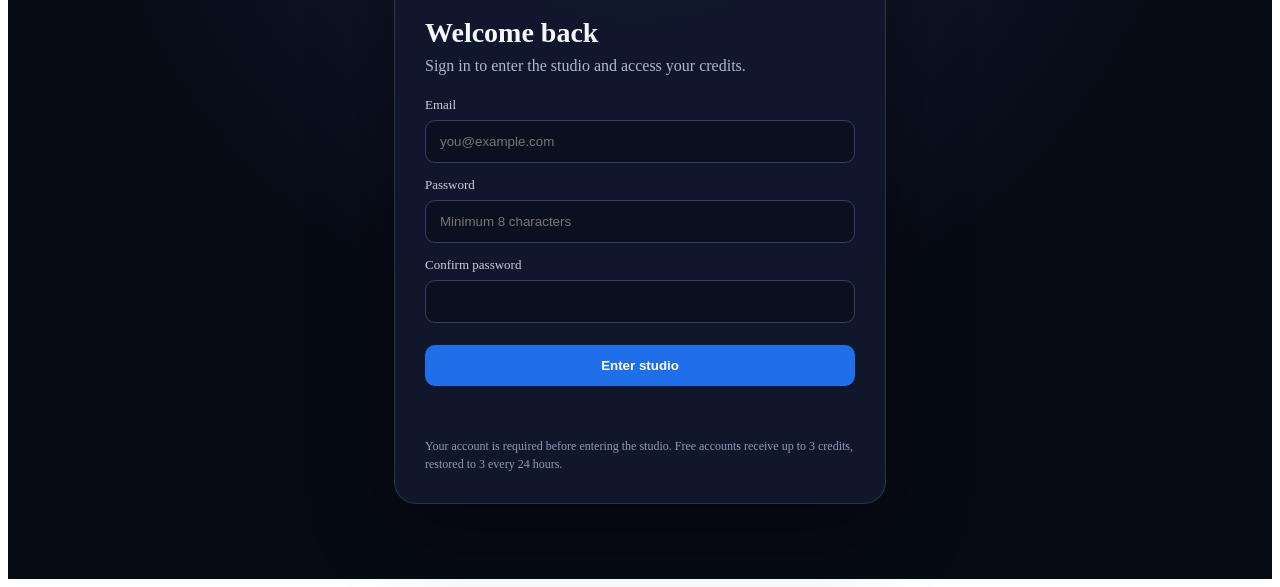
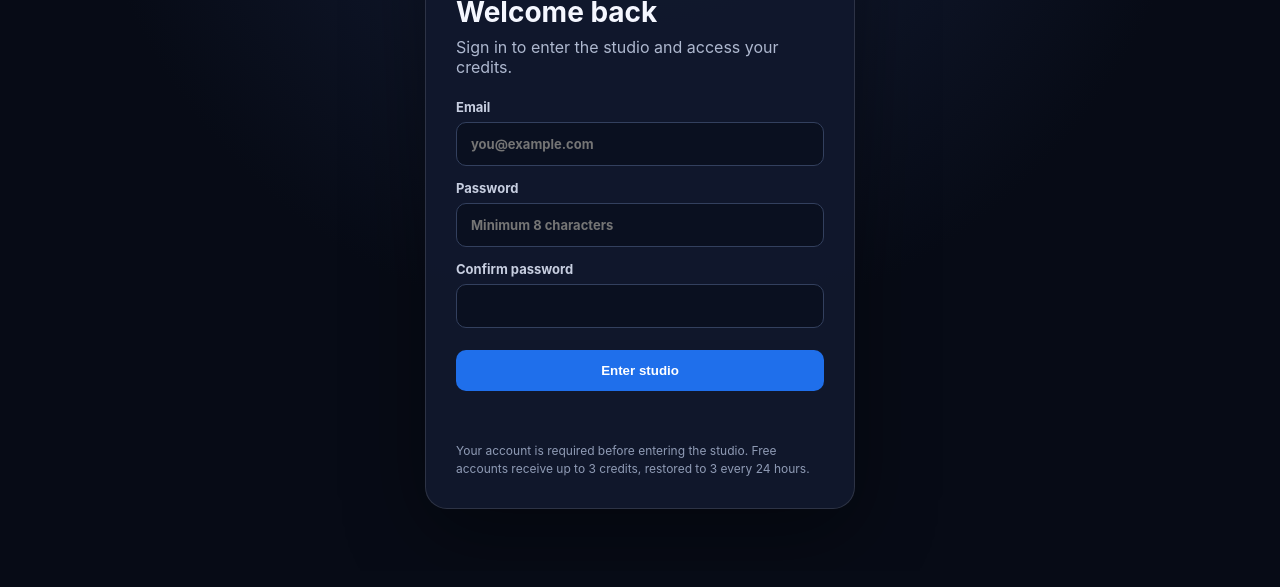
Before and after one commit to milanesmiquelangel-a11y/SaladeProyeccion, a website: page public/index.html in a window 1280 px wide. Shown: the part 229-816 px from the top of the page. Drawn offline with Linux system fonts and the light colour scheme; no server answers.

Commit message:
fix: restore missing stylesheet link

```diff
--- a/public/index.html
+++ b/public/index.html
@@ -8,6 +8,7 @@
     <meta name="robots" content="index, follow, max-image-preview:large" />
     <meta name="application-name" content="Sala de Proyección" />
     <link rel="canonical" href="https://sala-de-proyeccion.onrender.com/" />
+    <link rel="stylesheet" href="/styles.css?v=ui-20260919" />
     <meta property="og:type" content="website" />
     <meta property="og:title" content="Sala de Proyección | AI Video Generator & Studio" />
     <meta property="og:description" content="Create cinematic AI videos from text with optional multilingual dialogue and voice." />
```
